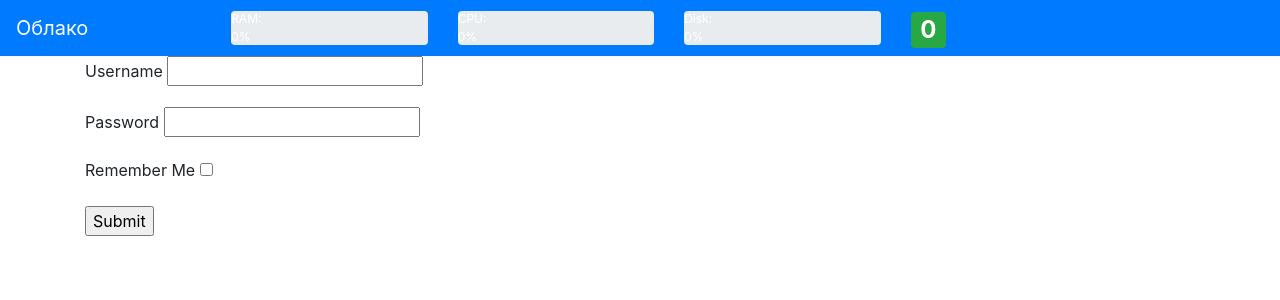
After one commit to koroteevmv/cloud-panel, a Flask app: page /login_passwd/ in a window 1280 px wide. The commit adds this page. Shown: the top 300 px of the page. Run offline with Flask 2, Linux system fonts and the light colour scheme; some libraries are stand-ins or nearby versions.

Commit message:
Настроен вход двумя способами и интеграция с Flask-Login

```diff
--- a/app.py
+++ b/app.py
@@ -1,32 +1,86 @@
-import glob
 import os
 import subprocess
+import uuid
+from datetime import datetime
+from functools import wraps
 from random import randint
-from functools import wraps
 
-from flask import Flask, render_template, redirect, request, jsonify
+import msal
+import requests
+from flask import Flask, render_template, redirect, request, jsonify, flash
+from flask import session, url_for
+from flask_login import (
+    LoginManager,
+    login_user,
+    logout_user, UserMixin, current_user, login_required,
+)
+# from flask_session import Session  # https://pythonhosted.org/Flask-Session
+from flask_sqlalchemy import SQLAlchemy
+from werkzeug.security import generate_password_hash,  check_password_hash
+from wtforms import StringField, SubmitField, TextAreaField,  BooleanField, PasswordField
+from wtforms.validators import DataRequired
+from flask_wtf import FlaskForm
 
-import uuid
-import requests
-from flask import session, url_for
-from flask_session import Session  # https://pythonhosted.org/Flask-Session
-import msal
 import app_config
 
 app = Flask(__name__)
 
 app.config.from_object(app_config)
-Session(app)
+app.config['SQLALCHEMY_DATABASE_URI'] = 'sqlite:///sqlite_db'
+app.config['SECRET_KEY'] = 'a really really really really long secret key'
 
-from werkzeug.middleware.proxy_fix import ProxyFix
-app.wsgi_app = ProxyFix(app.wsgi_app, x_proto=1, x_host=1)
+# Session(app)
+login_manager = LoginManager()
+login_manager.init_app(app)
+login_manager.login_view = 'login'
+db = SQLAlchemy(app)
 
+# from werkzeug.middleware.proxy_fix import ProxyFix
+
+# app.wsgi_app = ProxyFix(app.wsgi_app, x_proto=1, x_host=1)
 
 image_folder = './images/'
 low_port = 40000
 high_port = 50000
 user = 'user'
 hostname = '77.37.204.9'
+
+
+########################################################################################################################
+
+@login_manager.user_loader
+def load_user(user_id):
+    return db.session.query(User).get(user_id)
+
+class User(db.Model, UserMixin):
+    __tablename__ = 'users'
+    id = db.Column(db.Integer(), primary_key=True)
+    username = db.Column(db.String(50), nullable=False, unique=True)
+    email = db.Column(db.String(100), nullable=False, unique=True)
+    login_way = db.Column(db.String(100), nullable=False)
+    password_hash = db.Column(db.String(100), nullable=True)
+    created_on = db.Column(db.DateTime(), default=datetime.utcnow)
+    updated_on = db.Column(db.DateTime(), default=datetime.utcnow, onupdate=datetime.utcnow)
+
+    def __repr__(self):
+        return "<{}:{}>".format(self.id, self.username)
+
+    def set_password(self, password):
+        self.password_hash = generate_password_hash(password)
+
+    def check_password(self, password):
+        # print(self.password_hash, password)
+        return check_password_hash(self.password_hash, password)
+
+
+db.create_all()
+
+
+class LoginForm(FlaskForm):
+    username = StringField("Username", validators=[DataRequired()])
+    password = PasswordField("Password", validators=[DataRequired()])
+    remember = BooleanField("Remember Me")
+    submit = SubmitField()
 
 
 ########################################################################################################################
@@ -39,6 +93,23 @@ def login():
     # here we choose to also collect end user consent upfront
     auth_url = _build_auth_url(scopes=app_config.SCOPE, state=session["state"])
     return render_template("login.html", auth_url=auth_url, version=msal.__version__)
+
+
+@app.route('/login_passwd/', methods=['post', 'get'])
+def login_passwd():
+    form = LoginForm()
+    if form.validate_on_submit():
+        user = db.session.query(User).filter(User.username == form.username.data).first()
+        print(user)
+        if user and user.check_password(form.password.data):
+            login_user(user, remember=form.remember.data)
+            return redirect(url_for('index'))
+
+        flash("Неправильный логин/пароль", 'error')
+        return redirect(url_for('login_passwd'))
+
+    return render_template('login_passwd.html', form=form)
+
 
 @app.route(app_config.REDIRECT_PATH)  # Its absolute URL must match your app's redirect_uri set in AAD
 def authorized():
@@ -56,15 +127,43 @@ def authorized():
             return render_template("auth_error.html", result=result)
         session["user"] = result.get("id_token_claims")
         _save_cache(cache)
-    return redirect(url_for("index"))
+
+    # print(session["user"])
+
+    users_email = session["user"]["preferred_username"]
+    users_name = ' '.join(session["user"]["name"].split(' ')[0:2])
+    user = User(
+        username=users_name, email=users_email, login_way='msft'
+    )
+    print(user)
+    # Doesn't exist? Add it to the database.
+    user_from_db = db.session.query(User).filter(User.username == users_name).first()
+    if not user_from_db:
+        db.session.add(user)
+        db.session.commit()
+        user_from_db = db.session.query(User).filter(User.username == users_name).first()
+    elif user_from_db.login_way == 'msft':
+        # print("Login w/ MSFT")
+        pass
+    else:
+        print("Login w/ new MSFT")
+        pass
+    # Begin user session by logging the user in
+    # print("111111", current_user)
+    login_user(user_from_db, remember=True)
+    # print("111111", current_user)
+    return redirect(request.args.get('next') or url_for("index"))
+
 
 @app.route("/logout")
 def logout():
     session.clear()  # Wipe out user and its token cache from session
+    logout_user()
     return redirect("/")
-    return redirect(  # Also logout from your tenant's web session
-        app_config.AUTHORITY + "/oauth2/v2.0/logout" +
-        "?post_logout_redirect_uri=" + url_for("index", _external=True))
+    # return redirect(  # Also logout from your tenant's web session
+    #     app_config.AUTHORITY + "/oauth2/v2.0/logout" +
+    #     "?post_logout_redirect_uri=" + url_for("index", _external=True))
+
 
 @app.route("/graphcall")
 def graphcall():
@@ -74,7 +173,7 @@ def graphcall():
     graph_data = requests.get(  # Use token to call downstream service
         app_config.ENDPOINT,
         headers={'Authorization': 'Bearer ' + token['access_token']},
-        ).json()
+    ).json()
     return render_template('display.html', result=graph_data)
 
 
@@ -84,20 +183,24 @@ def _load_cache():
         cache.deserialize(session["token_cache"])
     return cache
 
+
 def _save_cache(cache):
     if cache.has_state_changed:
         session["token_cache"] = cache.serialize()
+
 
 def _build_msal_app(cache=None, authority=None):
     return msal.ConfidentialClientApplication(
         app_config.CLIENT_ID, authority=authority or app_config.AUTHORITY,
         client_credential=app_config.CLIENT_SECRET, token_cache=cache)
 
+
 def _build_auth_url(authority=None, scopes=None, state=None):
     return _build_msal_app(authority=authority).get_authorization_request_url(
         scopes or [],
         state=state or str(uuid.uuid4()),
         redirect_uri=url_for("authorized", _external=True))
+
 
 def _get_token_from_cache(scope=None):
     cache = _load_cache()  # This web app maintains one cache per session
@@ -107,6 +210,7 @@ def _get_token_from_cache(scope=None):
         result = cca.acquire_token_silent(scope, account=accounts[0])
         _save_cache(cache)
         return result
+
 
 app.jinja_env.globals.update(_build_auth_url=_build_auth_url)  # Used in template
 
@@ -120,7 +224,8 @@ def get_list():
     vms = [{'name': name[1:-1],
             'id': id[1:-1]} for (name, id) in vms]
 
-    running_vms = subprocess.check_output('vboxmanage list runningvms | cut -d " " -f 2', shell=True).decode('utf-8').split('\n')[:-1]
+    running_vms = subprocess.check_output('vboxmanage list runningvms | cut -d " " -f 2', shell=True).decode(
+        'utf-8').split('\n')[:-1]
     running_vms = [x[1:-1] for x in running_vms]
 
     for vm in vms:
@@ -134,13 +239,14 @@ def get_list():
     return vms
 
 
-def login_required(func):
-    @wraps(func)
-    def login_wrapper(*args, **kwargs):
-        if not session.get("user"):
-            return redirect(url_for("login"))
-        return func(*args, **kwargs)
-    return login_wrapper
+# def login_required(func):
+#     @wraps(func)
+#     def login_wrapper(*args, **kwargs):
+#         if not session.get("user"):
+#             return redirect(url_for("login"))
+#         return func(*args, **kwargs)
+#
+#     return login_wrapper
 
 
 def admin_required(func):
@@ -150,6 +256,7 @@ def admin_required(func):
             if not session["user"]["name"] == "Коротеев Михаил Викторович":
                 return redirect(url_for("login"))
         return func(*args, **kwargs)
+
     return login_wrapper
 
 
@@ -157,10 +264,9 @@ def admin_required(func):
 @login_required
 def index():
     vms = get_list()
-    print(session)
+    print("222", current_user.username)
     return render_template('vm_list.html',
-                           vms=vms, vm_user=user, hostname=hostname,
-                           user=session["user"])
+                           vms=vms, vm_user=user, hostname=hostname,)
 
 
 @app.route('/launch/<string:id>')
@@ -225,10 +331,11 @@ def delete(id):
     subprocess.check_output(f'vboxmanage unregistervm {id} --delete', shell=True)
     return redirect('/')
 
+
 @app.route('/monitor/')
 def monitor():
     import psutil
-    vms = [vm for vm in get_list()if vm['running']]
+    vms = [vm for vm in get_list() if vm['running']]
     disk_per = psutil.disk_usage("/")[-1]
     return jsonify(cpu=psutil.cpu_percent(),
                    mem_per=psutil.virtual_memory().percent,
--- a/requirements.txt
+++ b/requirements.txt
@@ -6,6 +6,9 @@ MarkupSafe==1.1.1
 psutil==5.7.3
 Werkzeug==1.0.1
 flask-session~=0.3.2
-flask-login
+Flask-Login==0.5.0
+Flask-Sqlalchemy
+Flask-WTF
 requests>=2.25.0,<3
 msal>=1.6.0,<2
+wtforms
--- a/schema.sql
+++ /dev/null
@@ -1,6 +0,0 @@
-CREATE TABLE user (
-  id TEXT PRIMARY KEY,
-  name TEXT NOT NULL,
-  email TEXT UNIQUE NOT NULL,
-  profile_pic TEXT NOT NULL
-);
--- a/templates/login.html
+++ b/templates/login.html
@@ -9,7 +9,8 @@
 {% endblock %}
 
 {% block bottom_nav %}
-    <a href="{{ auth_url }}" class="btn btn-primary">Войти</a>
+    <a href="{{ auth_url }}" class="btn btn-success">Войти через Microsoft</a>
+    <a href="/login_passwd" class="btn btn-primary">Войти с паролем</a>
 
     <hr>
     <footer style="text-align: right">Powered by MSAL Python {{ version }}</footer>
--- /dev/null
+++ b/templates/login_passwd.html
@@ -0,0 +1,39 @@
+{% extends "main.html" %}
+{% block content %}
+
+    {% for category, message in  get_flashed_messages(with_categories=true) %}
+	<spam class="{{ category }}">{{ message }}</spam>
+    {% endfor %}
+
+    <form action="" method="post">
+	{{ form.csrf_token }}
+	<p>
+	    {{ form.username.label() }}
+	    {{ form.username() }}
+	    {% if form.username.errors %}
+		{% for error in form.username.errors %}
+		    {{ error }}
+		{% endfor %}
+	    {% endif %}
+	</p>
+	<p>
+	    {{ form.password.label() }}
+	    {{ form.password() }}
+	    {% if form.password.errors %}
+		{% for error in form.password.errors %}
+		    {{ error }}
+		{% endfor %}
+	    {% endif %}
+	</p>
+	<p>
+	    {{ form.remember.label() }}
+	    {{ form.remember() }}
+	</p>
+	<p>
+	    {{ form.submit() }}
+	</p>
+    </form>
+{% endblock %}
+
+{% block bottom_nav %}
+{% endblock %}
--- a/templates/main.html
+++ b/templates/main.html
@@ -86,13 +86,13 @@
     </div>
 
 
-    <span class="form-inline my-2 my-lg-0">
-        {% if (user) %}
-        <span class="navbar-brand"> {{ user.get("name") }} &nbsp; </span>
+    <div class="form-inline my-2 my-lg-0">
+        {% if (current_user.is_authenticated) %}
+        <span class="navbar-brand"> {{ current_user.username }} &nbsp; </span>
+        <a href="/logout" class="btn btn-warning my-2 my-sm-0">Выход</a>
         {% endif %}
-        <a href="/logout" class="btn btn-warning my-2 my-sm-0">Выход</a>
     </div>
-
+    </div></div>
 </nav>
 
 
@@ -115,55 +115,55 @@
 </div>
 
 
-<script>
-    let mem_pg = document.getElementById("mem_pb");
-    let cpu_pg = document.getElementById("cpu_pb");
-    let disk_pg = document.getElementById("disk_pb");
-    let running = document.getElementById("running");
-
-    function get_params() {
-        fetch('/monitor/')
-            .then((response) => {
-                return response.json();
-            })
-            .then((data) => {
-                console.log(data);
-
-                mem_pg.style.width = Math.max(20, data['mem_per']) + '%'    ;
-                mem_pg.innerText = "RAM: " + data['mem_per'] + '%';
-                if (data['mem_per'] > 90)
-                    mem_pg.className = "progress-bar bg-danger";
-                else if (data['mem_per'] > 50)
-                    mem_pg.className = "progress-bar bg-warning";
-                else if (data['mem_per'] <= 50)
-                    mem_pg.className = "progress-bar bg-success";
-
-                disk_pg.style.width = Math.max(20, data['disk_per']) + '%';
-                disk_pg.innerText = "Disk: " + data['disk_per'] + '%';
-                if (data['disk_per'] > 90)
-                    disk_pg.className = "progress-bar bg-danger";
-                else if (data['disk_per'] > 50)
-                    disk_pg.className = "progress-bar bg-warning";
-                else if (data['disk_per'] <= 50)
-                    disk_pg.className = "progress-bar bg-success";
-
-                cpu_pg.style.width = Math.max(20, data['cpu']) + '%';
-                cpu_pg.innerText = "CPU: " + data['cpu'] + '%';
-                if (data['cpu'] > 90)
-                    cpu_pg.className = "progress-bar bg-danger";
-                else if (data['cpu'] > 50)
-                    cpu_pg.className = "progress-bar bg-warning";
-                else if (data['cpu'] <= 50)
-                    cpu_pg.className = "progress-bar bg-success";
-
-                running.innerText = data['running'];
-            });
-    }
-
-    get_params();
-    setInterval(get_params, 2000);
-
-</script>
+{#<script>#}
+{#    let mem_pg = document.getElementById("mem_pb");#}
+{#    let cpu_pg = document.getElementById("cpu_pb");#}
+{#    let disk_pg = document.getElementById("disk_pb");#}
+{#    let running = document.getElementById("running");#}
+{##}
+{#    function get_params() {#}
+{#        fetch('/monitor/')#}
+{#            .then((response) => {#}
+{#                return response.json();#}
+{#            })#}
+{#            .then((data) => {#}
+{#                console.log(data);#}
+{##}
+{#                mem_pg.style.width = Math.max(20, data['mem_per']) + '%'    ;#}
+{#                mem_pg.innerText = "RAM: " + data['mem_per'] + '%';#}
+{#                if (data['mem_per'] > 90)#}
+{#                    mem_pg.className = "progress-bar bg-danger";#}
+{#                else if (data['mem_per'] > 50)#}
+{#                    mem_pg.className = "progress-bar bg-warning";#}
+{#                else if (data['mem_per'] <= 50)#}
+{#                    mem_pg.className = "progress-bar bg-success";#}
+{##}
+{#                disk_pg.style.width = Math.max(20, data['disk_per']) + '%';#}
+{#                disk_pg.innerText = "Disk: " + data['disk_per'] + '%';#}
+{#                if (data['disk_per'] > 90)#}
+{#                    disk_pg.className = "progress-bar bg-danger";#}
+{#                else if (data['disk_per'] > 50)#}
+{#                    disk_pg.className = "progress-bar bg-warning";#}
+{#                else if (data['disk_per'] <= 50)#}
+{#                    disk_pg.className = "progress-bar bg-success";#}
+{##}
+{#                cpu_pg.style.width = Math.max(20, data['cpu']) + '%';#}
+{#                cpu_pg.innerText = "CPU: " + data['cpu'] + '%';#}
+{#                if (data['cpu'] > 90)#}
+{#                    cpu_pg.className = "progress-bar bg-danger";#}
+{#                else if (data['cpu'] > 50)#}
+{#                    cpu_pg.className = "progress-bar bg-warning";#}
+{#                else if (data['cpu'] <= 50)#}
+{#                    cpu_pg.className = "progress-bar bg-success";#}
+{##}
+{#                running.innerText = data['running'];#}
+{#            });#}
+{#    }#}
+{##}
+{#    get_params();#}
+{#    setInterval(get_params, 2000);#}
+{##}
+{#</script>#}
 
 </body>
 </html>
--- a/templates/vm_list.html
+++ b/templates/vm_list.html
@@ -1,7 +1,7 @@
 {% extends "main.html" %}
 {% block content %}
 
-    <h2>Welcome {{ user.get("name") }}!</h2>
+    <h2>Welcome {{ current_user.username }}!</h2>
     <h2>Список виртуальных машин</h2>
 
     <table class="table table-striped table-bordered table-sm table-hover">
```
Also changed, not shown: db.py (deleted, +0 -37 lines), 1 other file.
